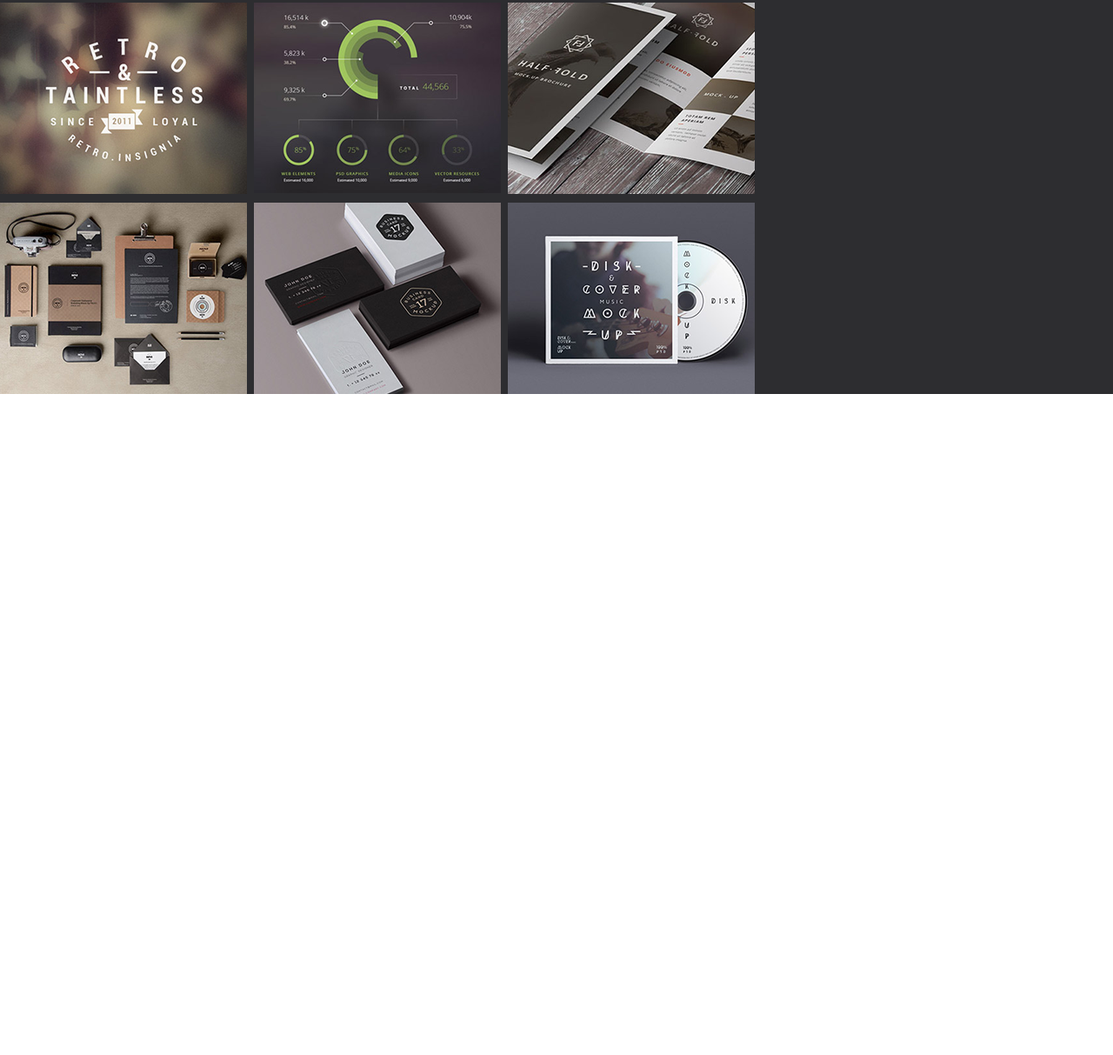
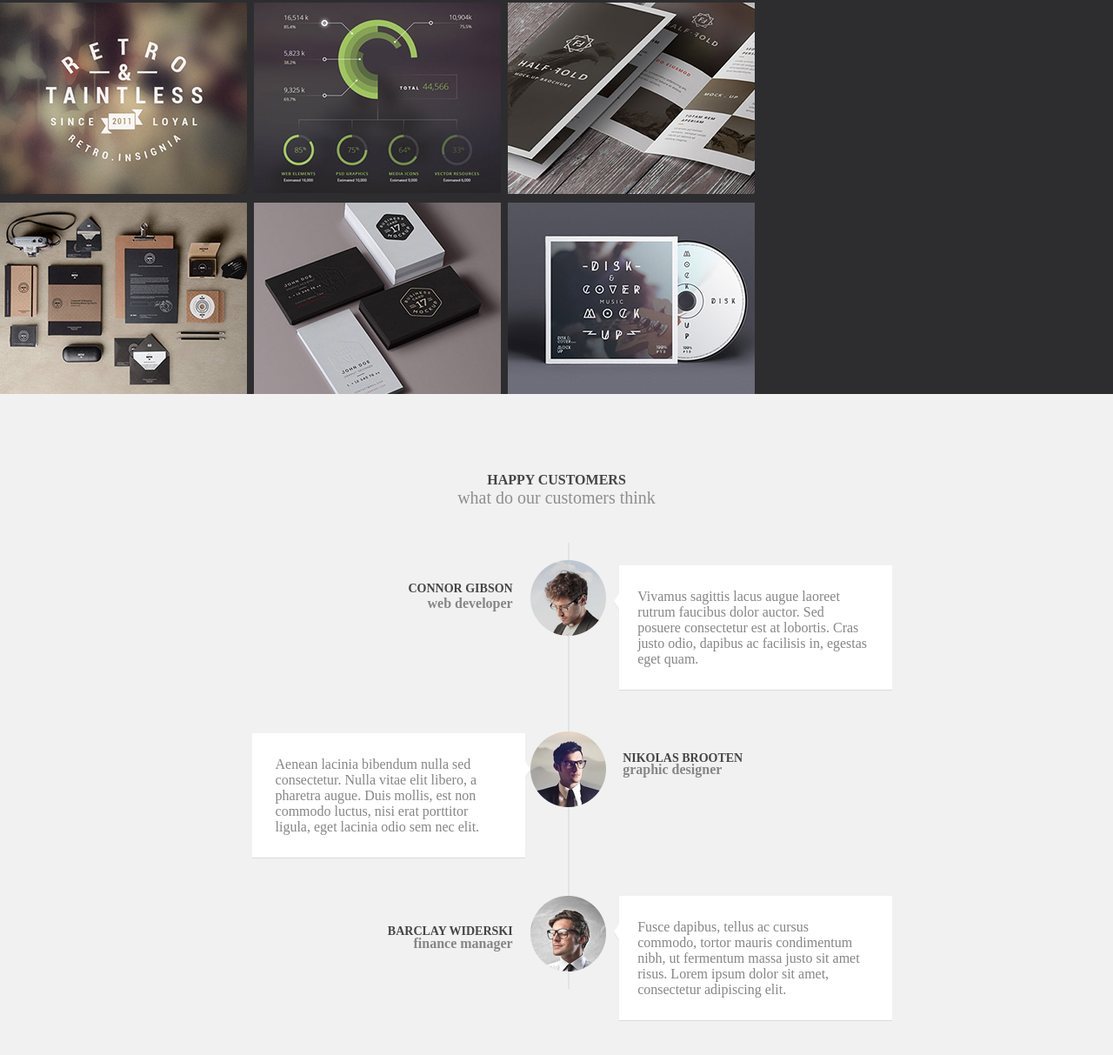
Before and after one commit to JohnsonHuang1134/PSD-to-HTML-practice, a plain HTML site: page zonya/index.html in a window 1280 px wide. Shown: the part 2715-3928 px from the top of the page at 87% size. Before the commit the page ends 3168 px from the top, so only its background shows below. Drawn offline with Linux system fonts and the light colour scheme.

Commit message:
<Zonya> Add main(customers)

```diff
--- a/zonya/css/main.css
+++ b/zonya/css/main.css
@@ -269,3 +269,110 @@ aside > .pic > a.pic6{
 aside > .pic > a:hover{
 	transform: scale(1.5);
 }
+/*------------------------------------------------------*/
+main{
+	background-color: #f1f1f1;
+}
+main > .test{
+	width: 74%;
+	height: 807px;
+	margin: 0 auto;
+}
+main > .test > h3{
+	padding-top: 90px;
+	font-size: 16px;
+	color: #454545;
+	text-align: center;
+}
+main > .test > span{
+	display: block;
+	font-size: 20px;
+	color: #8f8e8e;
+	text-align: center;
+	margin-bottom: 40px;
+}
+main > .test > div{
+	width: 33.8%;
+	height: 550px;
+	float: left;
+}
+main > .test > img{
+	display: block;
+	float: left;
+}
+main > .test > .lefttxt{
+	margin-left: 13%;
+	position: relative;
+}
+main > .test > .righttxt{
+	margin-left: 1%;
+	position: relative;
+}
+main .test h4{
+	font-size: 14px;
+	color: #454545;
+}
+main .test b{
+	font-size: 16px;
+	color: #878686;
+}
+main .test p{
+	width: 100%;
+	font-size: 1.25vw;
+	color: #878686;
+	padding: 27px;
+
+	background-image: url("../img/images/txtBox-right.png");
+	background-repeat: no-repeat;
+	background-size: 100% 100%;
+}
+main > .test > .lefttxt > h4{
+	padding-right: 20px;
+	text-align: right;
+}
+main > .test > .lefttxt > .name1{
+	padding-top: 45px;
+}
+main > .test > .lefttxt > .p2{
+	margin-top: 140px;
+	margin-bottom: 42px;
+
+	background-image: url("../img/images/txtBox-left.png");
+}
+main > .test > .lefttxt > b{
+	display: block;
+	padding-right: 20px;
+	text-align: right;
+}
+main > .test > .lefttxt > .name2{
+	position: absolute;
+	bottom: 95px;
+	right: 0;
+}
+main > .test > .lefttxt > .b2{
+	position: absolute;
+	bottom: 80px;
+	right: 0;
+}
+main > .test > .righttxt > .p1{
+	margin-top: 26px;
+	margin-bottom: 85px;
+}
+main > .test > .righttxt > .name3{
+	padding-left: 10px;
+	position: absolute;
+	top: 240px;
+	left: 0;
+}
+main > .test > .righttxt > b{
+	padding-left: 10px;
+	position: absolute;
+	top: 252px;
+	left: 0;
+}
+main > .test > .righttxt > .p3{
+	margin-top: 151px;
+	position: absolute;
+	top: 255px;
+	left: 0;
+}
--- a/zonya/index.html
+++ b/zonya/index.html
@@ -82,7 +82,22 @@
 	</aside>
 	<main>
 		<div class="test">
-
+			<h3>HAPPY CUSTOMERS</h3>
+			<span>what do our customers think</span>
+			<div class="lefttxt">
+				<h4 class="name1">CONNOR GIBSON</h4>
+				<b class="b1">web developer</b>
+				<p class="p2">Aenean lacinia bibendum nulla sed consectetur. Nulla vitae elit libero, a pharetra augue. Duis mollis, est non commodo luctus, nisi erat porttitor ligula, eget lacinia odio sem nec elit.</p>
+				<h4 class="name2">BARCLAY WIDERSKI</h4>
+				<b class="b2">finance manager</b>
+			</div>
+			<img src="img/images/customers.png">
+			<div class="righttxt">
+				<p class="p1">Vivamus sagittis lacus augue laoreet rutrum faucibus dolor auctor. Sed posuere consectetur est at lobortis. Cras justo odio, dapibus ac facilisis in, egestas eget quam.</p>
+				<h4 class="name3">NIKOLAS BROOTEN</h4>
+				<b class="b3">graphic designer</b>
+				<p class="p3">Fusce dapibus, tellus ac cursus commodo, tortor mauris condimentum nibh, ut fermentum massa justo sit amet risus. Lorem ipsum dolor sit amet, consectetur adipiscing elit.</p>
+			</div>
 		</div>
 		<div class="blog">
 
```
Also changed, not shown: zonya/img/images/customers.png (added), zonya/img/images/txtBox-left.png (added), zonya/img/images/txtBox-right.png (added).
